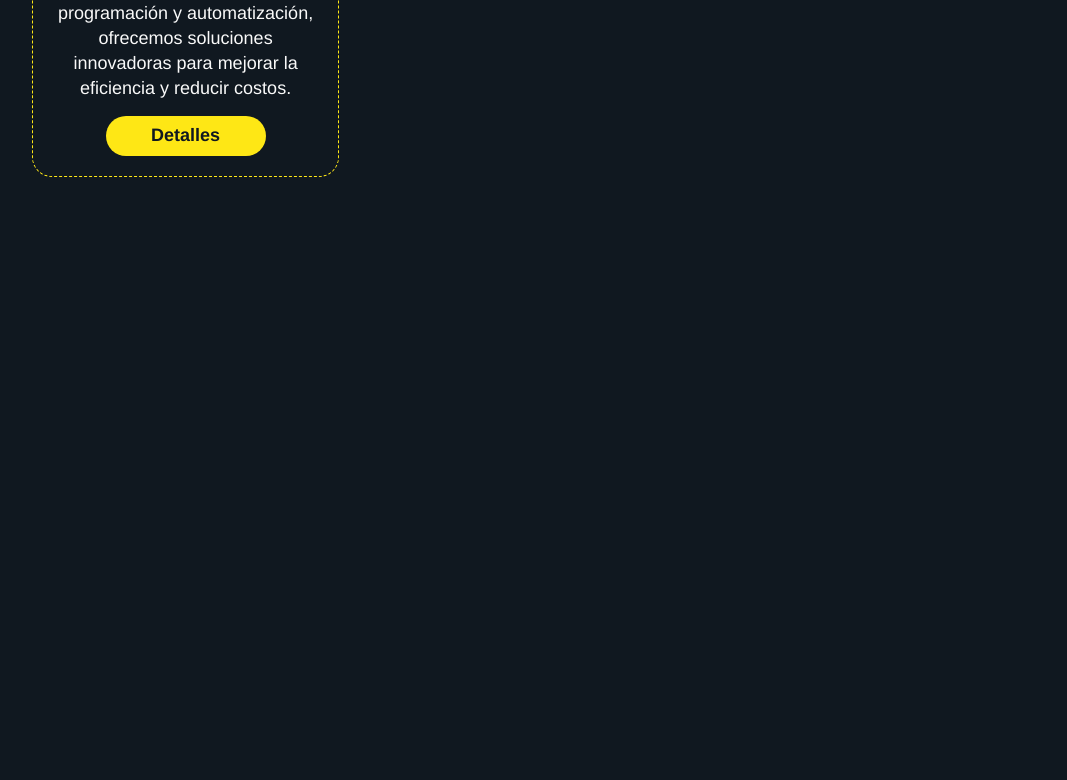
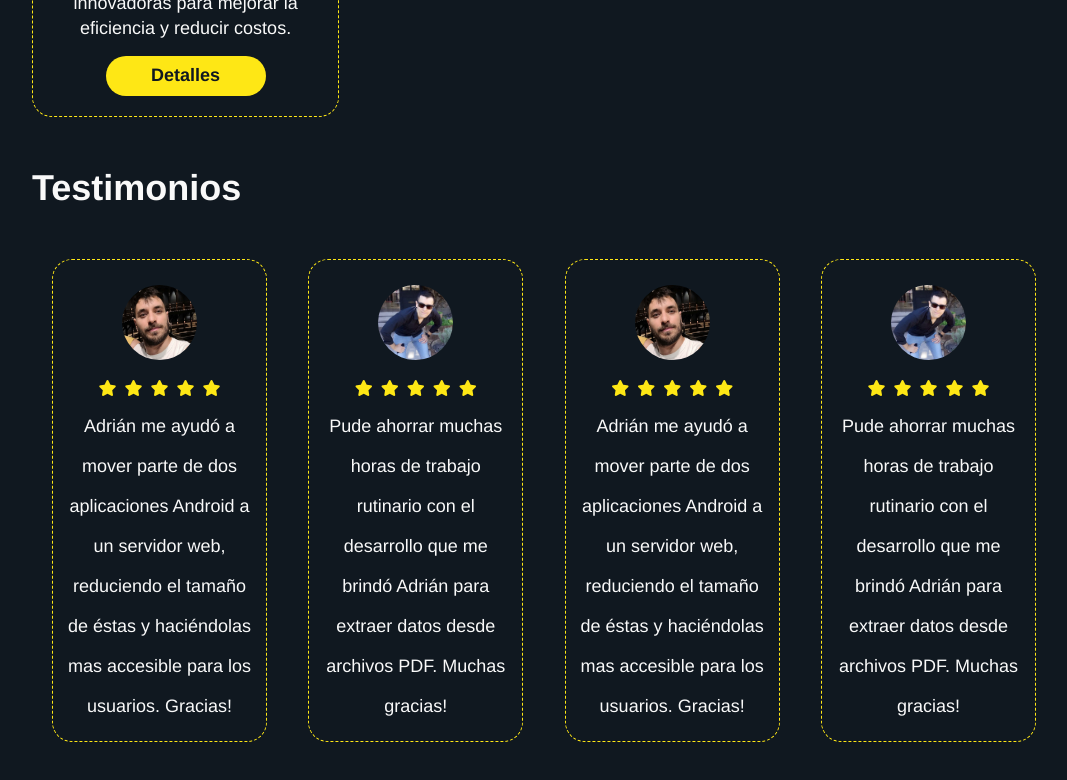
Before and after one commit to AdrianParodi/html-portfolio-react, a React (Vite) app: page / in a window 1280 px wide. Shown: the part 3400-4180 px from the top of the page, without its empty margins (96-1163 px from the left). Before the commit the page ends 3617 px from the top, so only its background shows below. Built offline with nearby package versions, Linux system fonts and the light colour scheme.

Commit message:
Seccion testimonios formateada en chakra

```diff
--- a/src/Component/CardServicio/CardServicio.jsx
+++ b/src/Component/CardServicio/CardServicio.jsx
@@ -8,7 +8,7 @@ const CardServicio=({titulo, icono, descripcion})=>{
     const fS1 = '18px' //fontSize
     const fW1 = 600 //fontWeight
     return(
-        <Flex className='tarjeta-servicios' flexDirection='column'  width='30%' borderStyle='dashed' borderColor={colors.color3} borderWidth='1px' borderRadius='20px' my='40px' p='20px'>
+        <Flex className='tarjeta-servicios' flexDirection='column'  width='30%' borderStyle='dashed' borderColor={colors.color3} borderWidth='1px' borderRadius='20px' my='20px' p='20px'>
             <FontAwesomeIcon className='icono-servicio'  icon={icono} color={colors.color3} size='5x'/>
             <Flex className="textoMasBoton" flexDirection='column' alignItems='center' textAlign='center' flex='1'>
                 <Text as='h2' color={colors.color2} my='25px'>{titulo}</Text>
--- a/src/Component/CardTestimonio/CardTestimonio.jsx
+++ b/src/Component/CardTestimonio/CardTestimonio.jsx
@@ -1,12 +1,20 @@
-// import './CardTestimonio.css'
+import {Text, Flex, Box, Image} from '@chakra-ui/react'
+import '@fortawesome/fontawesome-free/css/all.min.css'
+import {colors} from '../../themes/themes.js'
 
 const CardTestimonio=({foto, descripcion})=>{
     return (
-        <div className='tarjeta-testimonios'>
-            <img src={foto} alt="testimonio"/>
-            <div className="stars"></div>
-            <p>{descripcion}</p>
-        </div>
+        <Flex className='tarjeta-testimonios' flexDirection='column' alignItems='center' textAlign='center' borderStyle='dashed' borderWidth='1px' borderColor={colors.color3} flexBasis='21%' borderRadius='20px' mx='20px' py='15px' px='10px' my='20px'>
+            <Image width='75px' height='75px' borderRadius='50%' my='10px' src={foto} alt="testimonio"/>
+            <Flex align="center" justify="center">
+                <Box as="span" className="fa fa-star" color={colors.color3} mx="1" my='10px'/>
+                <Box as="span" className="fa fa-star" color={colors.color3} mx="1" />
+                <Box as="span" className="fa fa-star" color={colors.color3} mx="1" />
+                <Box as="span" className="fa fa-star" color={colors.color3} mx="1" />
+                <Box as="span" className="fa fa-star" color={colors.color3} mx="1" />
+    </Flex>
+            <Text as='p'>{descripcion}</Text>
+        </Flex>
     )
 }
 
--- a/src/Component/Testimonios/Testimonios.jsx
+++ b/src/Component/Testimonios/Testimonios.jsx
@@ -1,6 +1,5 @@
-// import './Testimonios.css'
 import CardTestimonio from '../CardTestimonio/CardTestimonio.jsx'
-
+import {Flex, Text} from '@chakra-ui/react'
 import testimonio1 from '/img/Testimonio1.png'
 import testimonio2 from '/img/Testimonio2.png'
 
@@ -9,18 +8,30 @@ const Testimonios=()=>{
     const listaTestimonios=[
         {key:1, foto:testimonio1, descripcion: "Adrián me ayudó a mover parte de dos aplicaciones Android a un servidor web, reduciendo el tamaño de éstas y haciéndolas mas accesible para los usuarios. Gracias!"},
 
-        {key:2, foto:testimonio2, descripcion:"Pude ahorrar muchas horas de trabajo rutinario con el desarrollo que me brindó Adrián para extraer datos desde archivos PDF. Muchas gracias!"}
+        {key:2, foto:testimonio2, descripcion:"Pude ahorrar muchas horas de trabajo rutinario con el desarrollo que me brindó Adrián para extraer datos desde archivos PDF. Muchas gracias!"},
+
+        {key:3, foto:testimonio1, descripcion: "Adrián me ayudó a mover parte de dos aplicaciones Android a un servidor web, reduciendo el tamaño de éstas y haciéndolas mas accesible para los usuarios. Gracias!"},
+
+        {key:4, foto:testimonio2, descripcion:"Pude ahorrar muchas horas de trabajo rutinario con el desarrollo que me brindó Adrián para extraer datos desde archivos PDF. Muchas gracias!"},
+
+        {key:5, foto:testimonio1, descripcion: "Adrián me ayudó a mover parte de dos aplicaciones Android a un servidor web, reduciendo el tamaño de éstas y haciéndolas mas accesible para los usuarios. Gracias!"},
+
+        {key:6, foto:testimonio2, descripcion:"Pude ahorrar muchas horas de trabajo rutinario con el desarrollo que me brindó Adrián para extraer datos desde archivos PDF. Muchas gracias!"},
+
+        {key:7, foto:testimonio1, descripcion: "Adrián me ayudó a mover parte de dos aplicaciones Android a un servidor web, reduciendo el tamaño de éstas y haciéndolas mas accesible para los usuarios. Gracias!"},
+
+        {key:8, foto:testimonio2, descripcion:"Pude ahorrar muchas horas de trabajo rutinario con el desarrollo que me brindó Adrián para extraer datos desde archivos PDF. Muchas gracias!"}
     ]
 
     return(
-        <section id="testimonios">
-            <h1>Testimonios</h1>
-            <div className='contenedor-testimonios'>
+        <Flex as='section' id="testimonios" flexDirection='column'>
+            <Text as='h1'>Testimonios</Text>
+            <Flex className='contenedor-testimonios' justifyContent='space-between' flexWrap='wrap'>
                 {listaTestimonios.map(testimonio=><CardTestimonio key={testimonio.key} foto={testimonio.foto} descripcion={testimonio.descripcion}/>
             )
             }
-            </div>
-        </section>
+            </Flex>
+        </Flex>
     )
 }
 
--- a/src/main.jsx
+++ b/src/main.jsx
@@ -17,7 +17,7 @@ import SobreMi from './Component/SobreMi/SobreMi.jsx'
 import Habilidades from './Component/Habilidades/Habilidades.jsx'
 import Proyectos from './Component/Proyectos/Proyectos.jsx'
 import Servicios from './Component/Servicios/Servicios.jsx'
-// import Testimonios from './Component/Testimonios/Testimonios.jsx'
+import Testimonios from './Component/Testimonios/Testimonios.jsx'
 // import Contacto from './Component/Contacto/Contacto.jsx'
 
 ReactDOM.createRoot(document.getElementById('root')).render(
@@ -29,8 +29,8 @@ ReactDOM.createRoot(document.getElementById('root')).render(
         <Habilidades/>
         <Proyectos/>
         <Servicios/>
-        {/*<Testimonios/>
-        <Contacto/>
+        <Testimonios/>
+        {/*<Contacto/>
         <Footer/> */}
     </main>
   </ChakraProvider>
```
